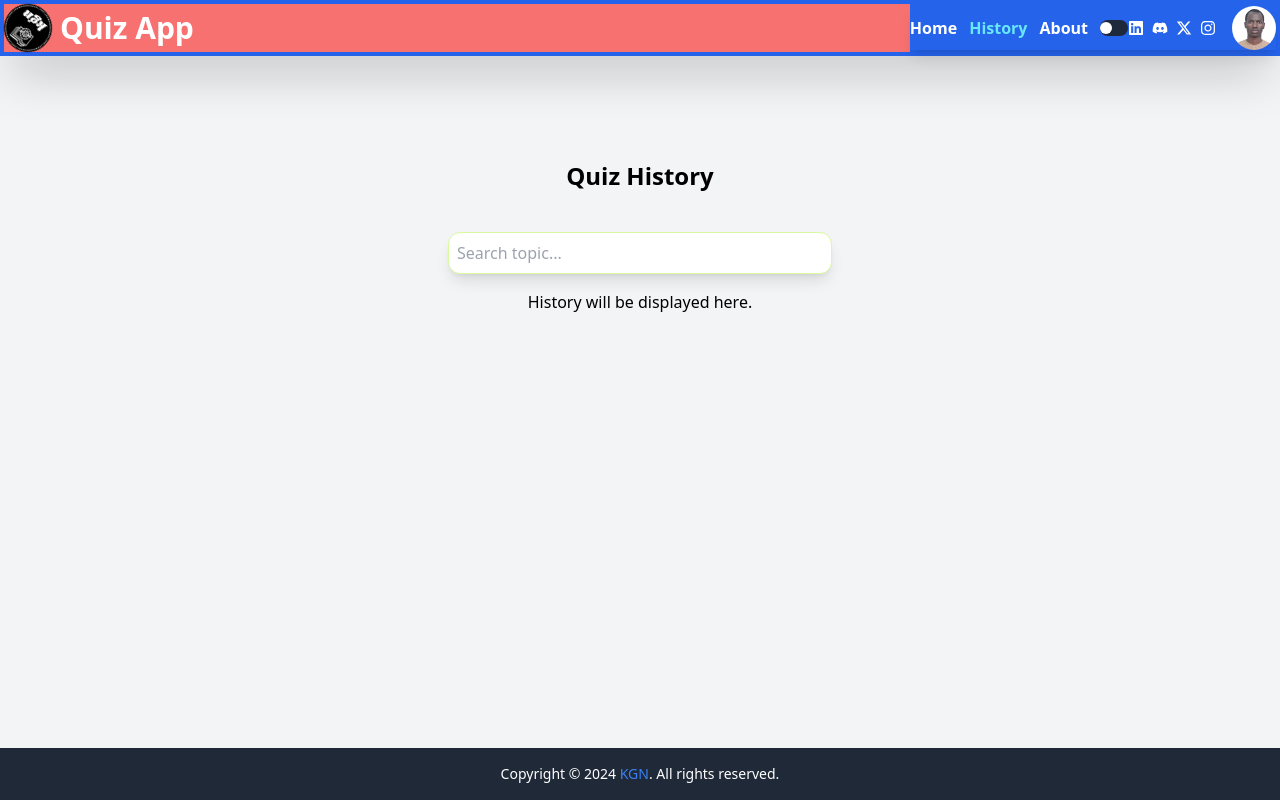
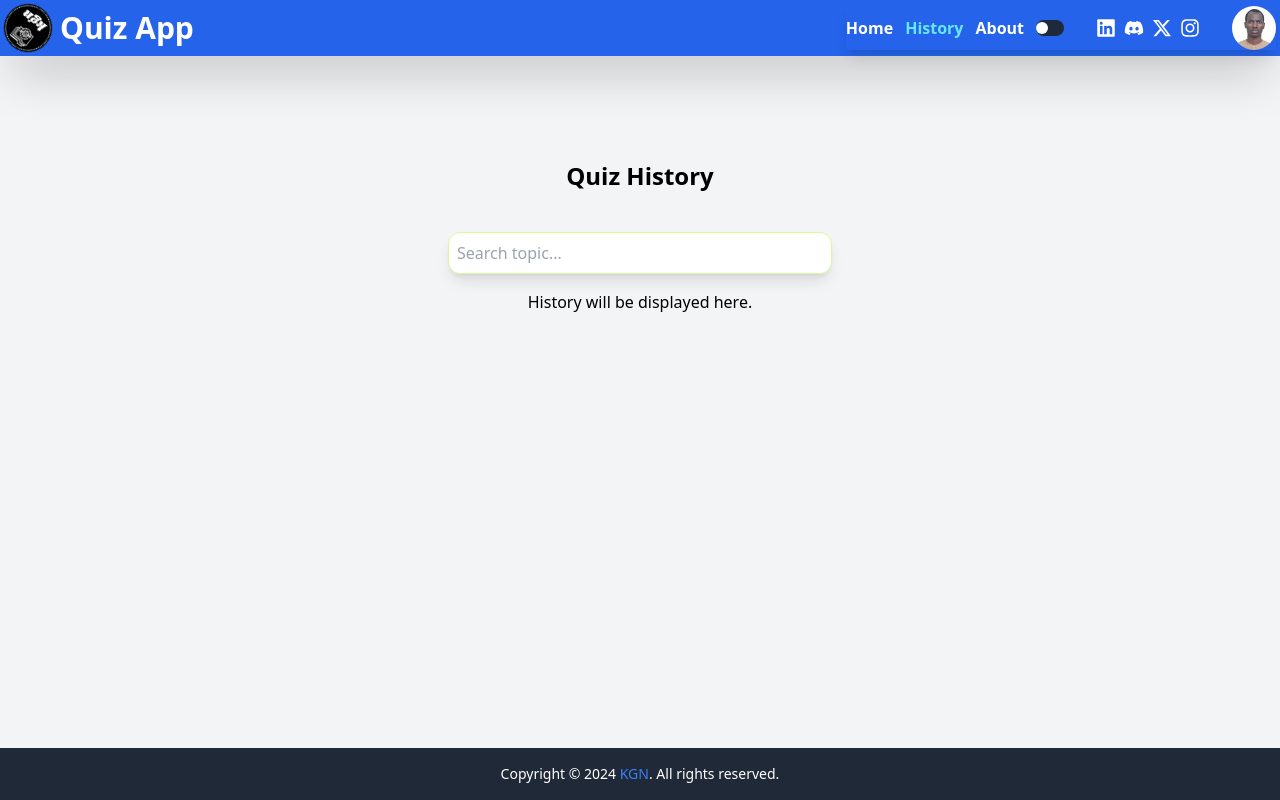
Before and after one commit to kaberege/kgn-fe-reactjs, a React (Vite) app in the folder kgn-quiz-app/: page /history in a window 1280 px wide. Built offline with nearby package versions, Linux system fonts and the light colour scheme.

Commit message:
added changes to navbar

```diff
--- a/kgn-quiz-app/src/App.jsx
+++ b/kgn-quiz-app/src/App.jsx
@@ -22,9 +22,9 @@ export default function App() {
     <div className={`${mode && "dark"}`}>
       <div className="min-h-screen bg-gray-100 flex dark:bg-slate-900 flex-col transition-colors duration-300">
         <header className="sticky top-0 z-10 bg-blue-600 dark:bg-slate-600 shadow-2xl transition-colors duration-300">
-          <div className='max-w-7xl mx-auto flex flex-row items-center text-white max-sm:p-2 p-1 text-center'>
-            <div className='flex flex-row flex-grow items-center gap-2 bg-red-400'>
-              <img src={logo} alt="logo" className="w-10 h-10 md:w-12 md:h-12 rounded-full animate-image cursor-pointer" title='kgn logo' />
+          <div className='max-w-7xl mx-auto flex flex-row items-center text-white p-1 text-center'>
+            <div className='flex flex-row flex-grow items-center gap-2'>
+              <img src={logo} alt="logo" className="w-10 h-10 sm:w-12 sm:h-12 rounded-full animate-image cursor-pointer" title='kgn logo' />
               <h1 className="max-md:text-2xl text-3xl font-bold">Quiz App</h1>
             </div>
             <div
@@ -34,13 +34,14 @@ export default function App() {
             </div>
             <nav
               style={{ transition: "right 0.8s linear" }}
-              className={`flex flex-row max-sm:flex-col shadow-lg ${hideNav ? "max-sm:-right-1/2 max-sm:overflow-hidden" : "max-sm:right-0 max-sm:w-1/2"} max-sm:h-full max-sm:fixed max-sm:top-0  max-sm:p-2 max-sm:bg-blue-600 max-sm:dark:bg-slate-600 transition-colors duration-300`}>
+              className={`flex flex-row max-sm:flex-col shadow-lg ${hideNav ? "max-sm:-right-1/2 max-sm:overflow-hidden" : "max-sm:right-0 max-sm:w-1/2"} max-sm:h-full max-sm:fixed max-sm:top-0  max-sm:p-2 max-sm:bg-blue-600 max-sm:dark:bg-slate-600 transition-colors duration-300`}
+            >
               <div
                 onClick={() => setHideNav(true)}
-                className=' flex text-2xl items-center justify-center float-end sm:hidden font-bold flex-row w-9 h-9 hover:bg-slate-400 rounded-full cursor-pointer' >
+                className=' flex text-2xl items-center justify-center ml-auto sm:hidden font-bold w-9 h-9 hover:bg-slate-400 rounded-full cursor-pointer' >
                 <FaWindowClose />
               </div>
-              <ul className="flex flex-row max-sm:flex-col items-center gap-3 max-sm:gap-5 max-sm:mt-14">
+              <ul className="flex flex-row max-sm:flex-col items-center gap-3 max-sm:gap-5 max-sm:mt-8">
                 <li className='hover:text-cyan-300 transition font-bold'><NavLink to="/" className={({ isActive }) => isActive ? "text-cyan-300" : ""}>Home</NavLink></li>
                 <li className='hover:text-cyan-300 transition font-bold'><NavLink to="/history" className={({ isActive }) => isActive ? "text-cyan-300" : ""}>History</NavLink></li>
                 <li>
@@ -62,16 +63,16 @@ export default function App() {
                   />
                 </li>
               </ul>
-              <ul className="flex items-center gap-2">
+              <ul className="flex items-center justify-center flex-row gap-2 sm:mx-8 max-sm:mt-8 max-sm:mb-5">
                 <li>
                   <a
                     href="https://www.linkedin.com/in/kaberege-godard-nestor-53a0b4215"
                     alt="LinkedIn kgn"
                     title="kgn LinkedIn"
                     target="_blank"
-                    className="text-white hover:text-blue-400 transition-colors duration-300"
+                    className="text-white hover:text-cyan-300 transition-colors duration-300"
                   >
-                    <FaLinkedin />
+                    <FaLinkedin className='font-bold text-xl' />
                   </a>
                 </li>
                 <li>
@@ -80,9 +81,9 @@ export default function App() {
                     target="_blank"
                     alt="Discord kgn"
                     title="kgn Discord"
-                    className="text-white hover:text-indigo-500 transition-colors duration-300"
+                    className="text-white hover:text-cyan-300 transition-colors duration-300"
                   >
-                    <FaDiscord />
+                    <FaDiscord className='font-bold text-xl' />
                   </a>
                 </li>
                 <li>
@@ -91,9 +92,9 @@ export default function App() {
                     target="_blank"
                     alt="Twitter kgn"
                     title="kgn Twitter"
-                    className="text-white hover:text-blue-500 transition-colors duration-300"
+                    className="text-white hover:text-cyan-300 transition-colors duration-300"
                   >
-                    <FaXTwitter />
+                    <FaXTwitter className='font-bold text-xl' />
                   </a>
                 </li>
                 <li>
@@ -102,9 +103,9 @@ export default function App() {
                     target="_blank"
                     alt="Instagram kgn"
                     title="kgn Instagram"
-                    className="text-white hover:text-pink-400 transition-colors duration-300"
+                    className="text-white hover:text-cyan-300 transition-colors duration-300"
                   >
-                    <FaInstagram />
+                    <FaInstagram className='font-bold text-xl' />
                   </a>
                 </li>
               </ul>
@@ -112,7 +113,7 @@ export default function App() {
                 src={kgnProfile}
                 alt="kgn profile"
                 title="Kgn profile"
-                className="w-11 h-11 rounded-full cursor-pointer sm:ml-4 hover:scale-110 transition-transform duration-300"
+                className="w-11 h-11 rounded-full cursor-pointer max-sm:mx-auto hover:scale-110 transition-transform duration-300"
               />
             </nav>
           </div>
--- a/kgn-quiz-app/src/components/QuizLayout.jsx
+++ b/kgn-quiz-app/src/components/QuizLayout.jsx
@@ -9,7 +9,7 @@ const QuizLayout = () => {
     const currentState = useQuizStore(state => state.quizState);
 
     return (
-        <div className="max-w-2xl mx-auto max-sm:px-0 p-5 mt-16">
+        <div className="max-w-2xl mx-auto max-sm:px-0 p-5 mt-13">
             {currentState === "start" && <QuizStart />}
             {currentState === "quiz" && <QuestionCard />}
             {currentState === "score" && <ScoreSummary />}
```
